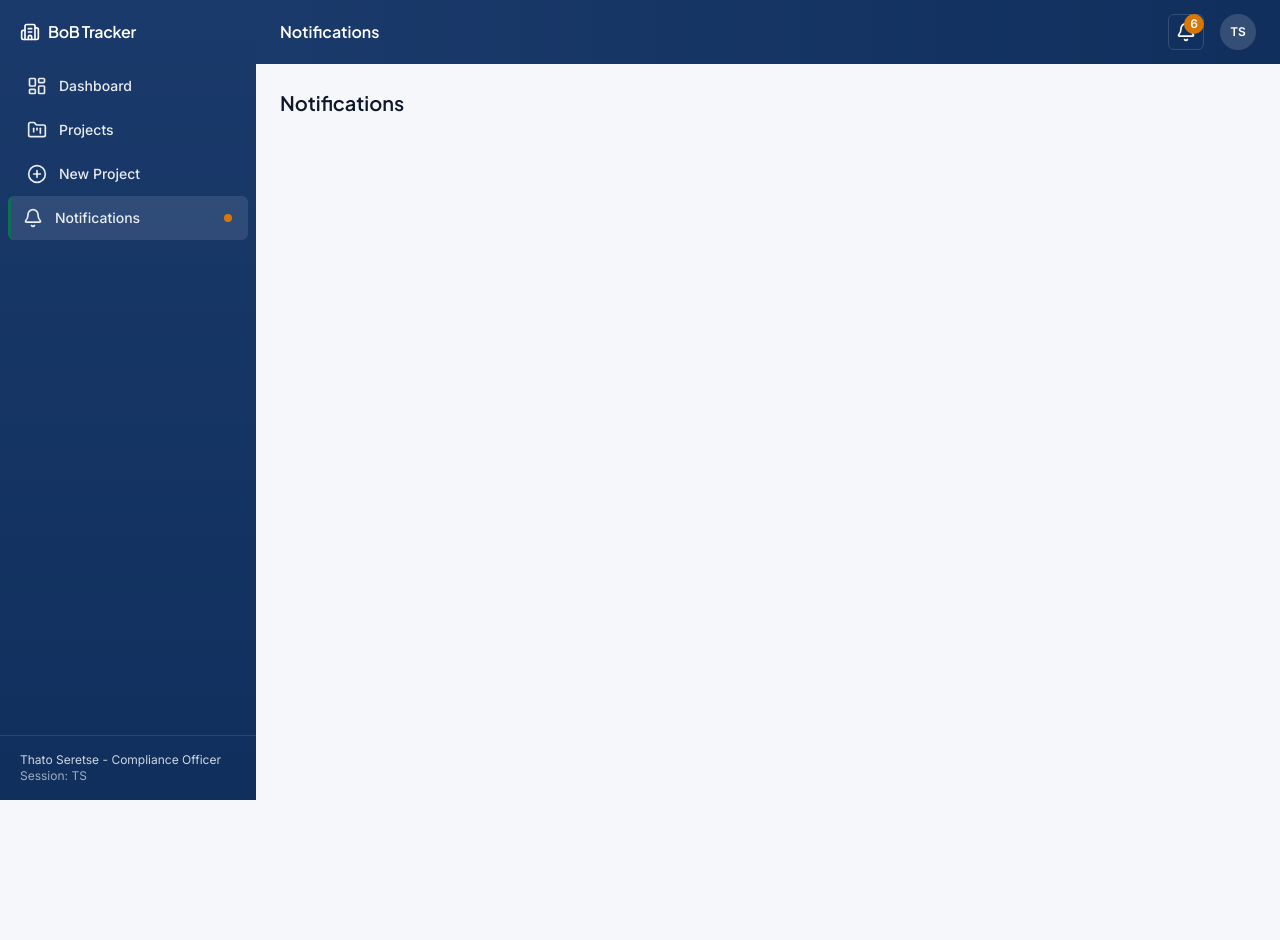
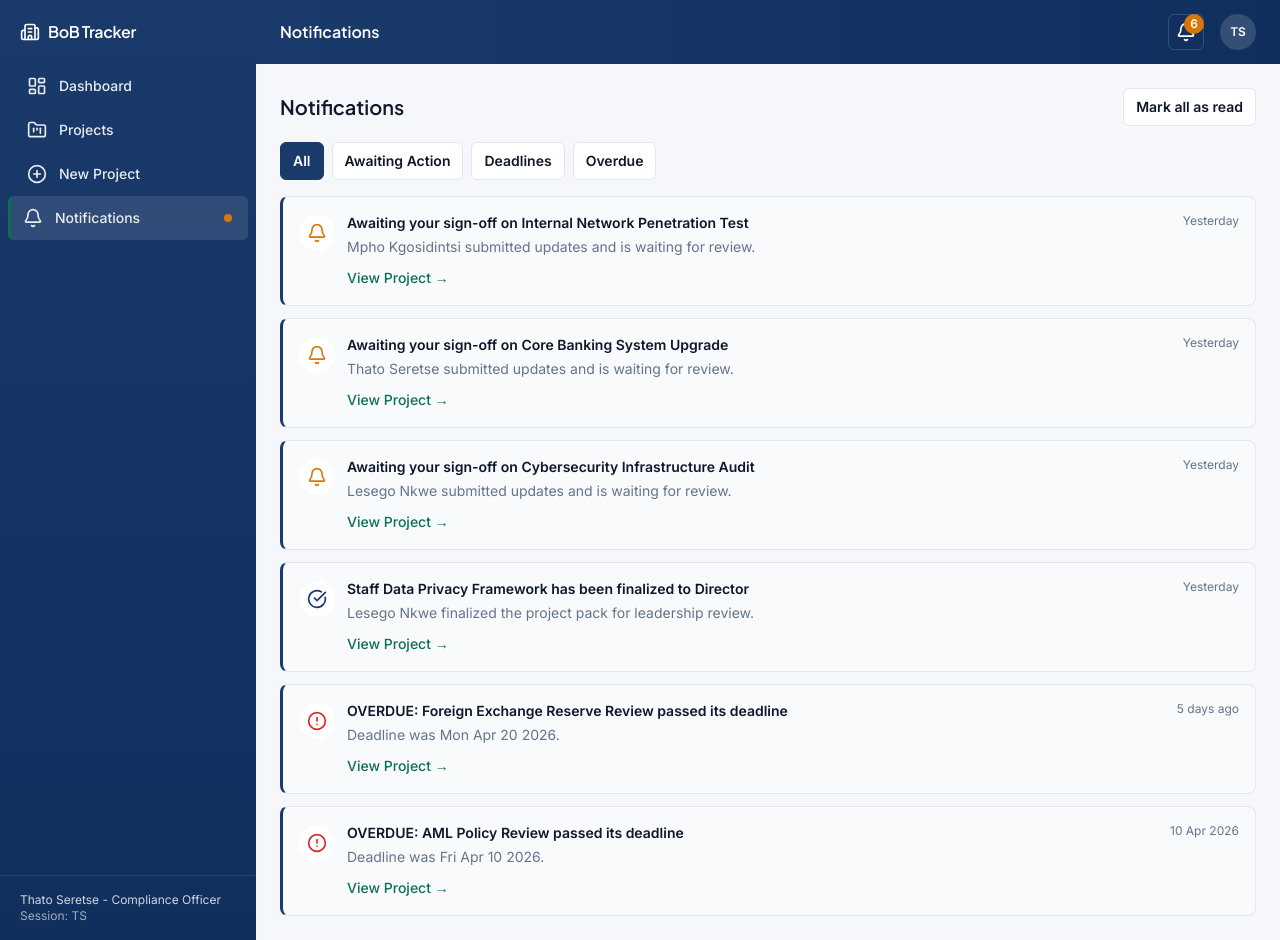
Before and after one commit to Batoli19/B.O.B-Projects-Tracker, a React (Vite) app in the folder bob-project-tracker/: page /notifications in a window 1280 px wide. Before the commit the page ends 800 px from the top, so only its background shows below. Built offline with nearby package versions, Linux system fonts and the light colour scheme.

Commit message:
feat: notifications page

```diff
--- a/bob-project-tracker/src/pages/Notifications.jsx
+++ b/bob-project-tracker/src/pages/Notifications.jsx
@@ -1,7 +1,141 @@
+import { useMemo, useState } from 'react'
+import { Link } from 'react-router-dom'
+import { AlertCircle, Bell, CheckCircle, Clock } from 'lucide-react'
+import { useNotifications } from '../state/NotificationsProvider.jsx'
+
+function formatRelativeTime(dateStr) {
+  const now = new Date()
+  const then = new Date(dateStr)
+  const diffMs = now.getTime() - then.getTime()
+  const diffHours = Math.floor(diffMs / (1000 * 60 * 60))
+  const diffDays = Math.floor(diffMs / (1000 * 60 * 60 * 24))
+
+  if (diffHours < 1) return 'Just now'
+  if (diffHours < 24) return `${diffHours} hour${diffHours === 1 ? '' : 's'} ago`
+  if (diffDays === 1) return 'Yesterday'
+  if (diffDays < 7) return `${diffDays} days ago`
+  return new Intl.DateTimeFormat('en-GB', {
+    day: '2-digit',
+    month: 'short',
+    year: 'numeric',
+  }).format(then)
+}
+
+const TABS = [
+  { key: 'all', label: 'All' },
+  { key: 'awaiting', label: 'Awaiting Action' },
+  { key: 'deadline', label: 'Deadlines' },
+  { key: 'overdue', label: 'Overdue' },
+]
+
+function metaForKind(kind) {
+  if (kind === 'awaiting') {
+    return { Icon: Bell, iconClass: 'text-statusOrange' }
+  }
+  if (kind === 'overdue') {
+    return { Icon: AlertCircle, iconClass: 'text-statusRed' }
+  }
+  if (kind === 'deadline') {
+    return { Icon: Clock, iconClass: 'text-statusOrange' }
+  }
+  return { Icon: CheckCircle, iconClass: 'text-primary' }
+}
+
 export default function Notifications() {
+  const { notifications, markAllRead, markRead } = useNotifications()
+  const [activeTab, setActiveTab] = useState('all')
+
+  const filtered = useMemo(() => {
+    if (activeTab === 'all') return notifications
+    return notifications.filter((n) => n.kind === activeTab)
+  }, [notifications, activeTab])
+
   return (
-    <div>
-      <h1 className="font-heading text-[20px] font-semibold">Notifications</h1>
+    <div className="space-y-4">
+      <div className="flex flex-wrap items-center justify-between gap-3">
+        <h1 className="font-heading text-xl font-semibold">Notifications</h1>
+        <button
+          type="button"
+          onClick={markAllRead}
+          className="rounded-btn border border-border bg-card px-3 py-2 text-sm font-semibold text-textPrimary hover:bg-mutedBg"
+        >
+          Mark all as read
+        </button>
+      </div>
+
+      <div className="flex flex-wrap gap-2">
+        {TABS.map((t) => {
+          const active = t.key === activeTab
+          return (
+            <button
+              key={t.key}
+              type="button"
+              onClick={() => setActiveTab(t.key)}
+              className={[
+                'rounded-btn border px-3 py-2 text-sm font-semibold',
+                active
+                  ? 'border-primary bg-primary text-white'
+                  : 'border-border bg-card text-textPrimary hover:bg-mutedBg',
+              ].join(' ')}
+            >
+              {t.label}
+            </button>
+          )
+        })}
+      </div>
+
+      {filtered.length === 0 ? (
+        <div className="rounded-card border border-border bg-card p-10 text-center">
+          <div className="text-sm font-semibold text-textPrimary">No notifications</div>
+          <div className="mt-1 text-sm text-textSecondary">
+            You are all caught up for this filter.
+          </div>
+        </div>
+      ) : (
+        <div className="space-y-3">
+          {filtered.map((n) => {
+            const { Icon, iconClass } = metaForKind(n.kind)
+            return (
+              <div
+                key={n.id}
+                className={[
+                  'rounded-card border border-border p-4',
+                  n.unread ? 'border-l-3 border-l-primary bg-mutedBg' : 'bg-card',
+                ].join(' ')}
+              >
+                <div className="flex items-start justify-between gap-4">
+                  <div className="flex items-start gap-3">
+                    <div className="mt-0.5 flex h-9 w-9 items-center justify-center rounded-full bg-card">
+                      <Icon className={['h-5 w-5', iconClass].join(' ')} />
+                    </div>
+                    <div className="min-w-0">
+                      <div className="truncate text-sm font-semibold text-textPrimary">
+                        {n.title}
+                      </div>
+                      <div className="mt-1 text-sm text-textSecondary">
+                        {n.description}
+                      </div>
+                      <div className="mt-2">
+                        <Link
+                          to={`/projects/${n.projectId}`}
+                          onClick={() => markRead(n.id)}
+                          className="text-sm font-medium text-teal hover:underline"
+                        >
+                          View Project →
+                        </Link>
+                      </div>
+                    </div>
+                  </div>
+
+                  <div className="shrink-0 text-right text-xs text-textSecondary">
+                    {formatRelativeTime(n.timestamp)}
+                  </div>
+                </div>
+              </div>
+            )
+          })}
+        </div>
+      )}
     </div>
   )
 }
```
